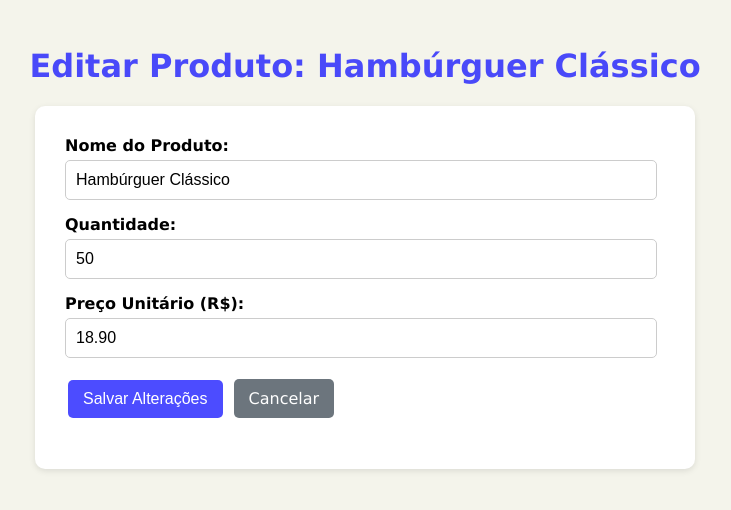
After one commit to NauaWK/TrackOrder, a PHP site: page /server/editar_produto.php?id=1 in a window 1280 px wide. The commit adds this page. Shown: the top 510 px of the page, without its empty margins (275-1006 px from the left). Run offline with PHP 8.4, Linux system fonts and the light colour scheme; the visitor is signed in with stand-in values (Sample User, id 1); data comes from the database, SQL or seed files in the repository.

Commit message:
operações CRUD do estoque

```diff
--- a/templates/index.html
+++ b/index.html
@@ -119,14 +119,14 @@
     </div>
     <div id="rightDiv" class="halfDiv">
         <div id="formCard">
-            <form action="../server/login.php" method="post">
+            <form action="server/login.php" method="post">
                 <label for="nome">Nome:</label>
                 <input type="text" name="nome" placeholder="Nome" required>
                 <label for="senha">Senha:</label>
                 <input type="password" name="senha" placeholder="Senha" required>
                 <button type="submit" id="submitBtn">Entrar</button>
             </form>
-            <a href="cadastro.html" id="signUpBtn">Cadastrar-se</a>
+            <a href="templates/cadastro.html" id="signUpBtn">Cadastrar-se</a>
         </div>
     </div>
 </body>
--- a/server/cadastro.php
+++ b/server/cadastro.php
@@ -20,7 +20,7 @@ $stmt = $conn->prepare($sql);
 $stmt->bind_param("sss", $nome, $senha, $cargo);
 
 if ($stmt->execute()) {
-    header("Location: ../templates/index.html");
+    header("Location: ../index.html");
     exit;
 } else {
     echo "Erro ao cadastrar: " . $conn->error;
--- a/server/dashboard.php
+++ b/server/dashboard.php
@@ -156,7 +156,7 @@ $result = $conn->query("SELECT * FROM comanda WHERE status_comanda = 'Aberta'");
 
     .card:hover {
         transform: scale(1.03);
-        background-color: hsla(60, 8%, 83%, 1.00);
+        background-color: hsla(60, 9%, 89%, 1.00);
     }
 
     .card div {
--- /dev/null
+++ b/server/editar_produto.php
@@ -0,0 +1,149 @@
+<?php
+session_start();
+if (!isset($_SESSION['usuario_id'])) {
+  echo "<script>alert('Você precisa estar logado.'); window.location.href='../templates/index.html';</script>";
+  exit;
+}
+
+if (!isset($_SESSION['funcao']) || $_SESSION['funcao'] !== 'gerente') {
+  echo "<script>alert('Ação restrita aos gerentes.'); window.location.href='estoque.php';</script>";
+  exit;
+}
+
+include('db/conexao.php');
+
+$produto = null;
+$id = 0;
+
+if (isset($_GET['id'])) {
+    $id = $_GET['id'];
+
+    $sql = "SELECT * FROM produto WHERE id = ?";
+
+    $stmt = $conn->prepare($sql);
+
+    if ($stmt === false) {
+        die("Erro ao preparar a query: " . $conn->error);
+    }
+
+    $stmt->bind_param("i", $id);
+    $stmt->execute();
+    $resultado = $stmt->get_result();
+
+    if ($resultado->num_rows === 1) {
+        $produto = $resultado->fetch_assoc();
+    } else {
+        echo "<script>alert('Produto não encontrado.'); window.location.href='estoque.php';</script>";
+        exit;
+    }
+
+    $stmt->close();
+} else {
+    echo "<script>alert('ID do produto não fornecido.'); window.location.href='estoque.php';</script>";
+    exit;
+}
+
+?>
+
+<!DOCTYPE html>
+<html lang="pt-br">
+<head>
+  <meta charset="UTF-8">
+  <title>Editar Produto</title>
+  <style>
+    body {
+      margin: 0;
+      font-family: Verdana, Geneva, Tahoma, sans-serif;
+      background-color: hsl(60, 31%, 94%);
+      display: flex;
+      flex-direction: column;
+      align-items: center;
+      padding: 2%;
+    }
+    h1 {
+      color: hsla(240, 100%, 50%, 0.7);
+    }
+    .btn {
+      margin: 1% 0.5%;
+      font-size: 1em;
+      border: none;
+      border-radius: 5px;
+      background-color: hsla(240, 100%, 50%, 0.7);
+      color: white;
+      cursor: pointer;
+      transition: background-color 0.3s ease;
+      padding: 10px 15px;
+      text-decoration: none;
+      display: inline-block;
+    }
+    .btn:hover {
+      background-color: hsla(240, 100%, 50%, 0.5);
+    }
+    .btn-cancelar {
+        background-color: #6c757d;
+    }
+    .btn-cancelar:hover {
+        background-color: #5a6268;
+    }
+
+    .form-container {
+        background-color: white;
+        padding: 30px;
+        border-radius: 10px;
+        box-shadow: 0 2px 6px rgba(0, 0, 0, 0.1);
+        width: 50%;
+        max-width: 600px;
+    }
+    .form-container div {
+        margin-bottom: 15px;
+    }
+    .form-container label {
+        display: block;
+        margin-bottom: 5px;
+        font-weight: bold;
+    }
+    .form-container input[type="text"],
+    .form-container input[type="number"] {
+        width: 95%;
+        padding: 10px;
+        border: 1px solid #ccc;
+        border-radius: 5px;
+        font-size: 1em;
+    }
+  </style>
+</head>
+<body>
+  <h1>Editar Produto: <?php echo htmlspecialchars($produto['nome']); ?></h1>
+
+  <div class="form-container">
+    <form action="atualizar_produto.php" method="POST">
+
+      <input type="hidden" name="produto_id" value="<?php echo $produto['id']; ?>">
+
+      <div>
+        <label for="nome">Nome do Produto:</label>
+        <input type="text" id="nome" name="nome"
+               value="<?php echo htmlspecialchars($produto['nome']); ?>" required>
+      </div>
+
+      <div>
+        <label for="quantidade">Quantidade:</label>
+        <input type="number" id="quantidade" name="quantidade"
+               value="<?php echo htmlspecialchars($produto['quantidade']); ?>" required>
+      </div>
+
+      <div>
+        <label for="preco">Preço Unitário (R$):</label>
+        <input type="number" step="0.01" id="preco" name="preco_unitario"
+               value="<?php echo htmlspecialchars($produto['preco_unitario']); ?>" required>
+      </div>
+
+      <div>
+        <button type="submit" class="btn">Salvar Alterações</button>
+        <a href="estoque.php" class="btn btn-cancelar">Cancelar</a>
+      </div>
+
+    </form>
+  </div>
+</body>
+</html>
--- a/server/login.php
+++ b/server/login.php
@@ -24,9 +24,9 @@ if ($result->num_rows === 1) {
         //redireciona para o dashboard (tela principal)
         header("Location: dashboard.php");
     } else {
-        echo "<script>alert('Credenciais inválidas.'); window.location.href='../templates/index.html';</script>";
+        echo "<script>alert('Credenciais inválidas.'); window.location.href='../index.html';</script>";
     }
 } else {
-    echo "<script>alert('Credenciais inválidas.'); window.location.href='../templates/index.html';</script>";
+    echo "<script>alert('Credenciais inválidas.'); window.location.href='../index.html';</script>";
 }
 ?>
--- a/server/pedidos.php
+++ b/server/pedidos.php
@@ -250,7 +250,6 @@ $info = $stmt->get_result()->fetch_assoc();
         <table class="pedidos">
             <thead>
             <tr>
-                <th>ID do Pedido</th>
                 <th>Total (R$)</th>
                 <th>Produtos</th>
                 <th>Observação</th>
@@ -269,7 +268,6 @@ $info = $stmt->get_result()->fetch_assoc();
             $produtos = $stmt_produtos->get_result();
             ?>
             <tr>
-                <td><?= $row['id'] ?></td>
                 <td><?= number_format($row['total_pedido'], 2, ',', '.') ?></td>
                 <td>
                     <?php while ($prod = $produtos->fetch_assoc()): ?>
@@ -282,6 +280,7 @@ $info = $stmt->get_result()->fetch_assoc();
             </tbody>
         </table>
 
+
         <a href="dashboard.php"><button class="Nbtn">Voltar ao Dashboard</button></a>
     </main>
 </body>
--- a/server/registrar_produto.php
+++ b/server/registrar_produto.php
@@ -4,8 +4,9 @@ if (!isset($_SESSION['usuario_id'])) {
   echo "<script>alert('Você precisa estar logado.'); window.location.href='../templates/index.html';</script>";
   exit;
 }
+
 if (!isset($_SESSION['funcao']) || $_SESSION['funcao'] !== 'gerente') {
-  echo "<script>alert('Acesso restrito aos gerentes.'); window.location.href='estoque.php';</script>";
+  echo "<script>alert('Ação restrita aos gerentes.'); window.location.href='estoque.php';</script>";
   exit;
 }
 
--- a/templates/cadastro.html
+++ b/templates/cadastro.html
@@ -87,7 +87,7 @@
 
             <button type="submit">Enviar</button>
         </form>
-        <a href="index.html">Voltar para página de login</a>
+        <a href="../index.html">Voltar para página de login</a>
     </div>
 </body>
 </html>
```
Also changed, not shown: server/atualizar_produto.php (added, +49 -0 lines), server/estoque.php (+42 -3 lines), server/excluir_produto.php (added, +46 -0 lines).
